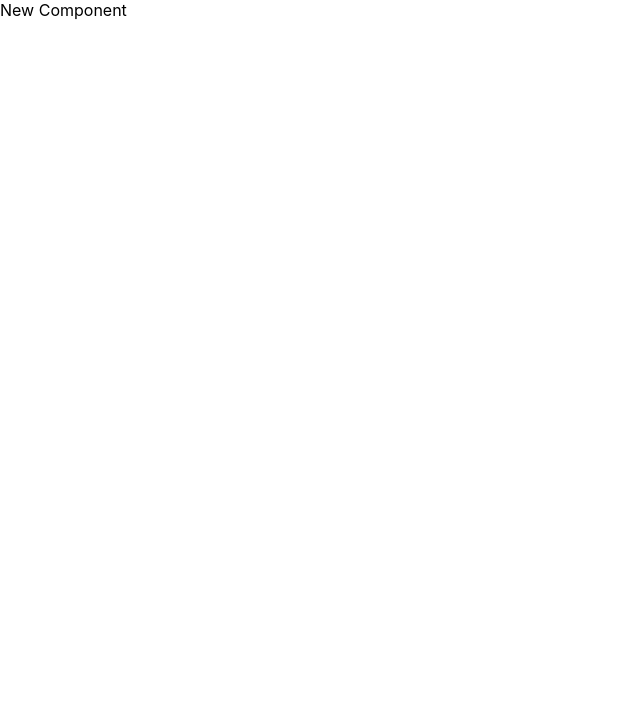
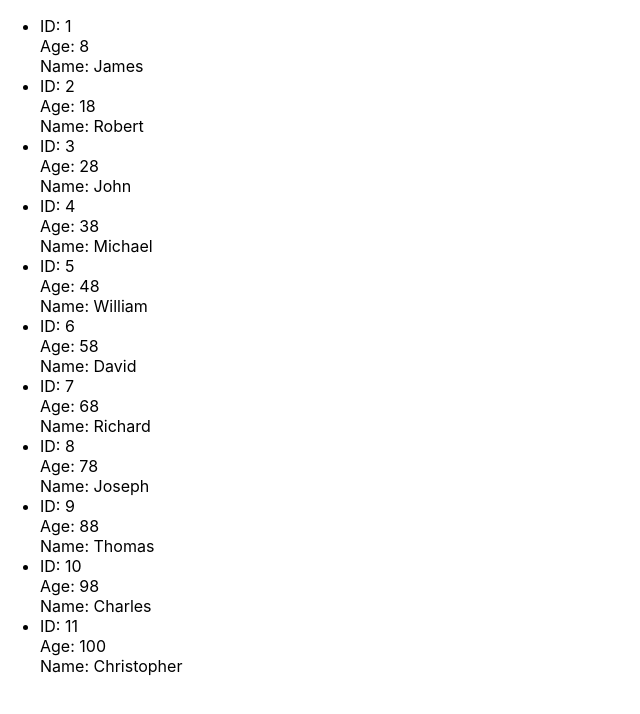
Before and after one commit to ArtyomKub/method-map, a React (Create React App) app: page / in a window 1280 px wide. Shown: the top 714 px of the page, without its empty margins (0-640 px from the left). Built offline with nearby package versions, Linux system fonts and the light colour scheme.

Commit message:
add method map in NewComponent.tsx

```diff
--- a/src/NewComponent.tsx
+++ b/src/NewComponent.tsx
@@ -1,10 +1,10 @@
 import React from 'react';
 
-type NewComponentType ={
+type NewComponentType = {
     students: Array<StudentsType>;
 }
 
-type StudentsType ={
+type StudentsType = {
     id: number
     name: string
     age: number
@@ -13,7 +13,17 @@ type StudentsType ={
 export const NewComponent = (props: NewComponentType) => {
     return (
         <div>
-            New Component
+            <ul>
+                {props.students.map((student: StudentsType, index: number) => {
+                    return (
+                        <li key={index}>
+                            <div>ID: {student.id}</div>
+                            <div>Age: {student.age}</div>
+                            <div>Name: {student.name}</div>
+                        </li>
+                    )
+                })}
+            </ul>
         </div>
     );
 };
```
